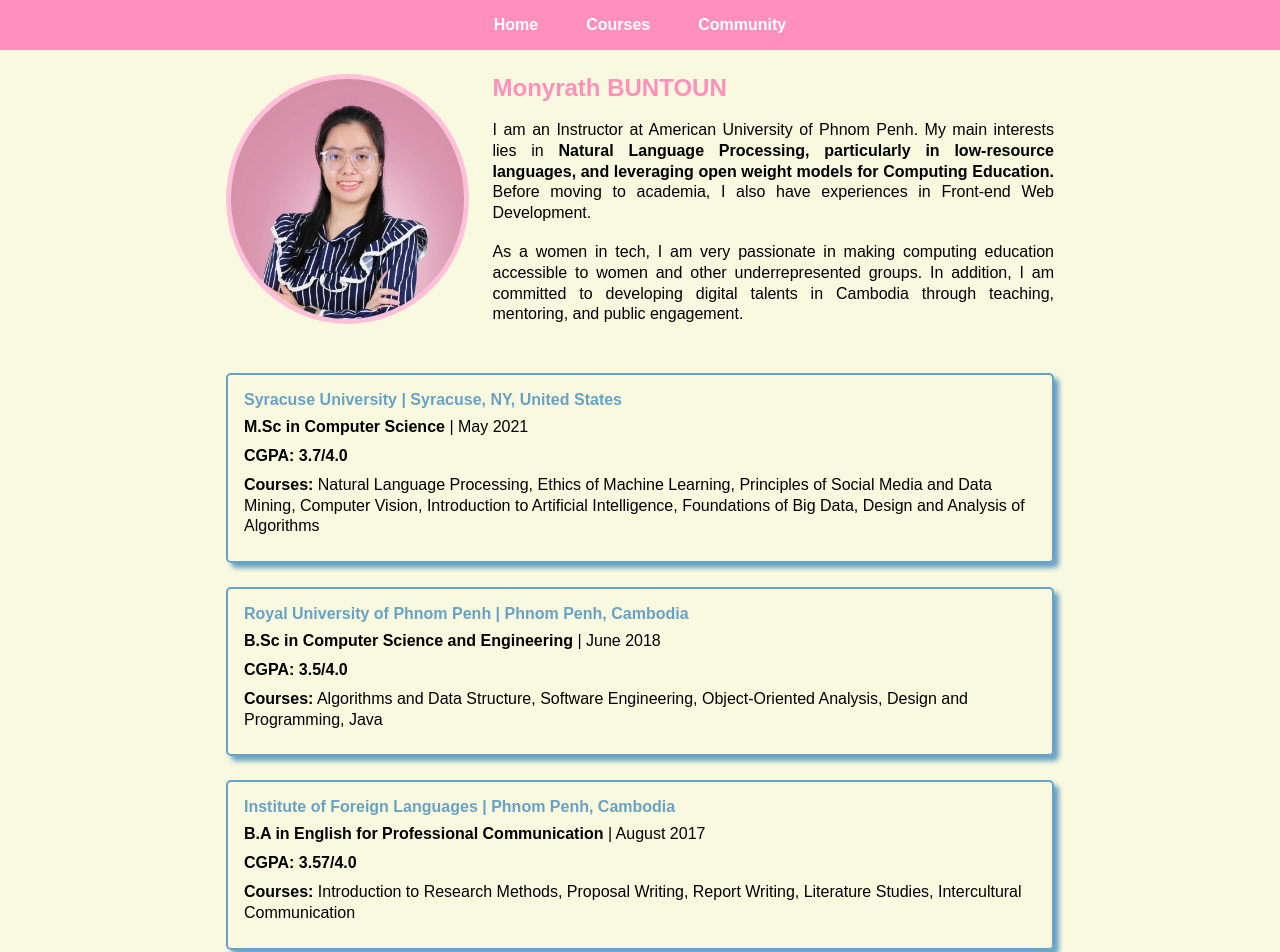
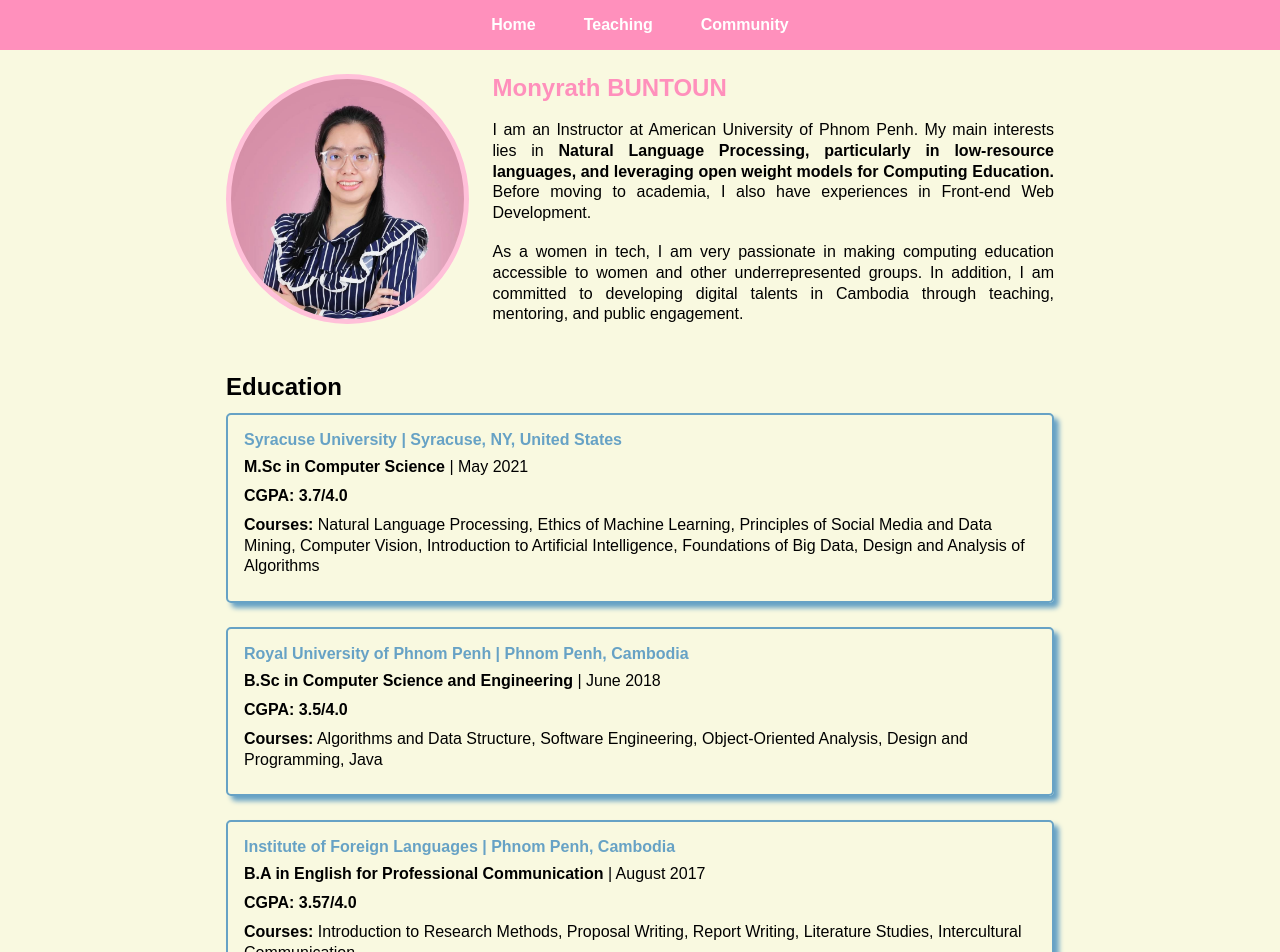
Before and after one commit to mbuntoun/mbuntoun.github.io, a React (Vite) app: page / in a window 1280 px wide. Shown: the top 952 px of the page. Built offline with nearby package versions, Linux system fonts and the light colour scheme; a web font is replaced by a local one.

Commit message:
add Education title and change Courses to Teaching

```diff
--- a/src/App.jsx
+++ b/src/App.jsx
@@ -1,7 +1,7 @@
 import { Routes, Route } from 'react-router-dom'
 import Navigation from "./components/Navigation"
 import Home from "./pages/Home"
-import Courses from "./pages/Courses"
+import Teaching from "./pages/Teaching"
 // import Community from "./pages/Community"
 
 const App = () => (
@@ -9,7 +9,7 @@
     <Navigation />
     <Routes>
       <Route path="/" element={<Home />} />
-      <Route path="/courses" element={<Courses />} />
+      <Route path="/teaching" element={<Teaching />} />
       {/* <Route path="/community-services" element={<Community />} /> */}
     </Routes>
   </>
--- a/src/components/Education.jsx
+++ b/src/components/Education.jsx
@@ -31,7 +31,9 @@
     ]
 
     return (
-        <ul className="education">
+        <section className="education">
+            <h2>Education</h2>
+            <ul>
                 {data.map((edu, index) => (
                     <li key={index}>
                         <h4><a href={edu.url} target="_blank">{edu.university} </a>
@@ -42,6 +44,7 @@
                     </li>
                 ))}
             </ul>
+        </section>
     )
 }
 
--- a/src/components/Navigation.jsx
+++ b/src/components/Navigation.jsx
@@ -8,7 +8,7 @@
                     <Link to="/">Home</Link>
                 </li>
                 <li>
-                    <Link to="/courses">Courses</Link>
+                    <Link to="/teaching">Teaching</Link>
                 </li>
                 <li>
                     <Link to="/community-services">Community</Link>
--- a/src/pages/Courses.jsx
+++ b/src/pages/Teaching.jsx
@@ -1,4 +1,4 @@
-const Courses = () => {
+const Teaching = () => {
     const data = [
         {
             "title": "ITM 454 - Natural Language Processing",
@@ -48,4 +48,4 @@
     )
 }
 
-export default Courses
+export default Teaching
--- a/src/styles/index.css
+++ b/src/styles/index.css
@@ -85,7 +85,15 @@
 /* Education section */
 .education {
     padding: 24px 36px;
-    list-style: none;
+
+    h2 {
+        margin-bottom: 12px;
+    }
+
+    ul {
+        list-style: none;
+        padding: 0;
+    }
 
     li {
         margin-bottom: 24px;
```
Lines whose indentation alone changed are shown as unchanged.
